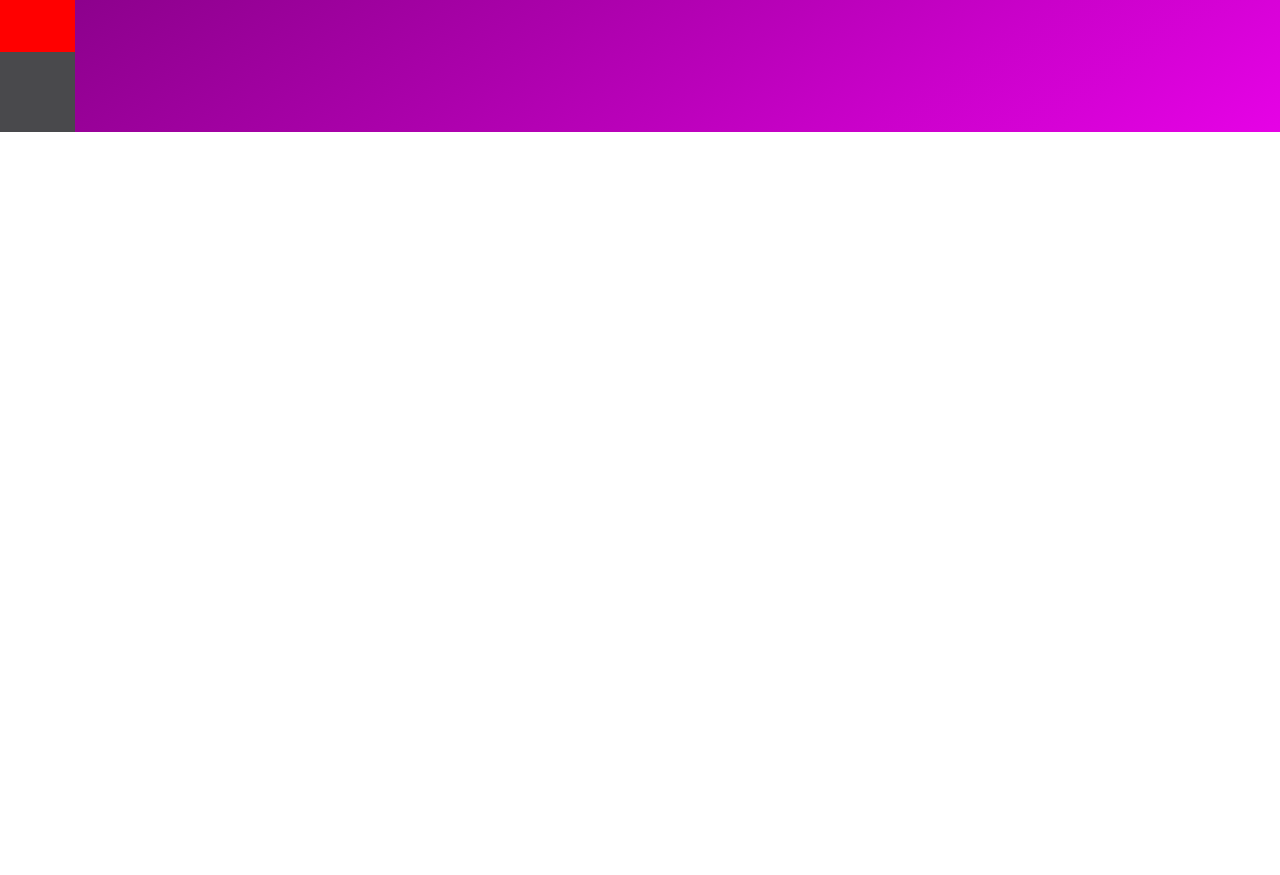
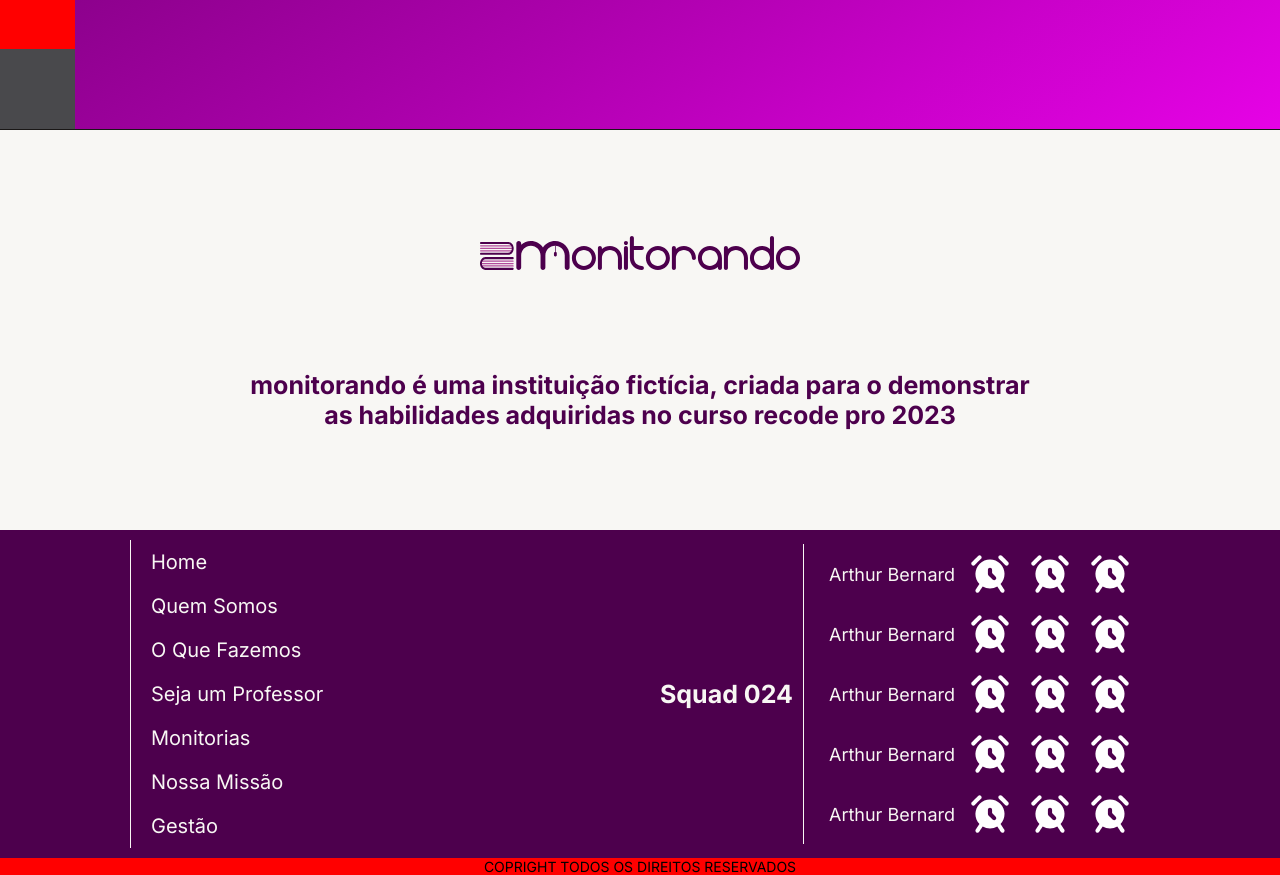
Before and after one commit to Squad024-2023/monitorando-frontend, a Next.js app: page /gestao/disciplinas in a window 1280 px wide. Shown: the part 740-1615 px from the top of the page. Before the commit the page ends 872 px from the top, so only its background shows below. Built offline with nearby package versions, Linux system fonts and the light colour scheme; no server answers.

Commit message:
Feature: Navbar ajustada footer esqueleto feito

```diff
--- a/app/layout.tsx
+++ b/app/layout.tsx
@@ -2,6 +2,7 @@ import type { Metadata } from 'next'
 import { inter, pacifico, sunSeed } from './fonts'
 import './globals.css'
 import Nav from '@/components/nav/nav'
+import Footer from '@/components/footer/footer'
 
 
 export const metadata: Metadata = {
@@ -20,6 +21,7 @@ export default function RootLayout({
       <body className={`${inter.variable} ${pacifico.variable} ${sunSeed.variable}`}>
         <Nav />
         {children}
+        <Footer />
       </body>
     </html>
   )
--- a/app/page.module.css
+++ b/app/page.module.css
@@ -341,6 +341,7 @@
   background-color: rgb(var(--sal-rgb));
   overflow-y: hidden;
 
+
 }
 
 .timeline li:last-child {
@@ -407,6 +408,7 @@
   gap: .5rem;
   font-size: clamp(1.6rem, 2vw, 2rem);
   transform: translateY(-100%);
+  transition: all 600ms ease;
 
 }
 
--- /dev/null
+++ b/components/footer/footer.module.css
@@ -0,0 +1,120 @@
+.footerContainer {
+    width: 100%;
+    height: 100%;
+    display: flex;
+    flex-direction: column;
+    justify-content: center;
+    align-items: center;
+    background-color: red;
+    border-top: .1rem solid rgba(var(--cinza-escuro-rgb), 1);
+
+}
+
+.monitorandoFooter {
+    width: 100%;
+    height: 40rem;
+    display: flex;
+    flex-direction: column;
+    justify-content: space-evenly;
+    align-items: center;
+    padding: .5rem;
+    background-color: rgba(var(--sal-rgb));
+
+}
+
+.monitorandoFooter span {
+    font-size: clamp(1.8rem, 3vw, 2.5rem);
+    font-weight: 700;
+    max-width: 80rem;
+    text-align: center;
+    color: rgba(var(--rosa-escuro-rgb), 1);
+
+}
+
+.footerMain {
+    width: 100%;
+    height: 100%;
+    display: flex;
+    justify-content: space-evenly;
+    align-items: center;
+    flex-wrap: wrap;
+    gap: 5rem;
+    padding: 1rem;
+    background-color: rgba(var(--rosa-escuro-rgb), 1);
+}
+
+.mapaFooter {
+    width: 100%;
+    height: 100%;
+    max-width: 35rem;
+    list-style: none;
+    display: flex;
+    flex-direction: column;
+    justify-content: center;
+    align-items: stretch;
+    font-size: 2rem;
+
+}
+
+.mapaFooter li a {
+    width: 100%;
+    display: flex;
+    justify-content: center;
+    align-items: center;
+    justify-content: flex-start;
+    padding: 1rem 2rem;
+    color: rgb(var(--sal-rgb));
+    border-left: solid .1rem rgba(var(--sal-rgb), 1);
+    transition: all .3s ease-in-out;
+}
+
+.mapaFooter li a:hover {
+    color: rgb(var(--rosa-claro-rgb));
+    border-left: solid .3rem rgba(var(--rosa-claro-rgb), 1);
+}
+
+.sociaisFooter {
+    width: 100%;
+    max-width: 50rem;
+    list-style: none;
+    display: flex;
+    justify-content: center;
+    align-items: center;
+    flex-wrap: wrap;
+    gap: 1rem;
+
+}
+
+.sociaisFooter ul {
+    list-style: none;
+    padding-left: 2rem;
+    border-left: solid .1rem rgba(var(--sal-rgb), 1);
+}
+
+.sociaisFooter h2 {
+    font-size: 2.5rem;
+    color: rgba(var(--sal-rgb), 1);
+}
+
+.sociaisElement {
+    display: flex;
+    gap: 1rem;
+    padding: .5rem;
+}
+
+.sociaisNome {
+    font-size: 1.8rem;
+    display: flex;
+    align-items: center;
+    color: rgba(var(--sal-rgb), 1);
+
+}
+
+.copyFooter {
+    height: 100%;
+    width: auto;
+    display: flex;
+    flex-direction: column;
+    justify-content: space-around;
+    align-items: center;
+}
--- /dev/null
+++ b/components/footer/footer.tsx
@@ -0,0 +1,86 @@
+'use client'
+import { usePathname } from 'next/navigation'
+import styles from './footer.module.css'
+import Link from 'next/link'
+import Logo from '../logo/logo';
+import SociaisLink from '../sociaisLink/sociaisLink';
+import alarme from '@/public/icons/alarm.json'
+
+export default function Footer() {
+
+    const pathname = usePathname();
+
+
+    return (
+        <section className={styles.footerContainer}>
+
+            <div className={styles.monitorandoFooter}>
+                <Logo />
+                <span>monitorando é uma instituição fictícia, criada para o
+                    demonstrar as habilidades adquiridas no curso recode pro 2023
+                </span>
+            </div>
+            <div className={styles.footerMain}>
+                <ul className={styles.mapaFooter}>
+                    <li><Link className={pathname === '/' ? styles.active : ''} href='/'>Home</Link></li>
+                    <li><Link className={pathname === '/' ? styles.active : ''} href='/'>Quem Somos</Link></li>
+                    <li><Link href='/'>O Que Fazemos</Link></li>
+                    <li><Link href='/'>Seja um Professor</Link></li>
+                    <li><Link href='/'>Monitorias</Link></li>
+                    <li><Link href='/'>Nossa Missão</Link></li>
+                    <li><Link href='/gestao'>Gestão</Link></li>
+                </ul>
+                <div className={styles.sociaisFooter}>
+                    <h2>Squad 024</h2>
+                    <ul>
+                        <li>
+                            <div className={styles.sociaisElement}>
+                                <span className={styles.sociaisNome}>Arthur Bernard</span>
+                                <SociaisLink link='/' ani={alarme}/>
+                                <SociaisLink link='/' ani={alarme}/>
+                                <SociaisLink link='/' ani={alarme}/>
+                            </div>
+                        </li>
+                        <li>
+                            <div className={styles.sociaisElement}>
+                                <span className={styles.sociaisNome}>Arthur Bernard</span>
+                                <SociaisLink link='/' ani={alarme}/>
+                                <SociaisLink link='/' ani={alarme}/>
+                                <SociaisLink link='/' ani={alarme}/>
+                            </div>
+                        </li>
+                        <li>
+                            <div className={styles.sociaisElement}>
+                                <span className={styles.sociaisNome}>Arthur Bernard</span>
+                                <SociaisLink link='/' ani={alarme}/>
+                                <SociaisLink link='/' ani={alarme}/>
+                                <SociaisLink link='/' ani={alarme}/>
+                            </div>
+                        </li>
+                        <li>
+                            <div className={styles.sociaisElement}>
+                                <span className={styles.sociaisNome}>Arthur Bernard</span>
+                                <SociaisLink link='/' ani={alarme}/>
+                                <SociaisLink link='/' ani={alarme}/>
+                                <SociaisLink link='/' ani={alarme}/>
+                            </div>
+                        </li>
+                        <li>
+                            <div className={styles.sociaisElement}>
+                                <span className={styles.sociaisNome}>Arthur Bernard</span>
+                                <SociaisLink link='/' ani={alarme}/>
+                                <SociaisLink link='/' ani={alarme}/>
+                                <SociaisLink link='/' ani={alarme}/>
+                            </div>
+                        </li>
+                    </ul>
+                </div>
+            </div>
+            <div className={styles.copyFooter}>
+                <p>COPRIGHT TODOS OS DIREITOS RESERVADOS</p>
+            </div>
+
+        </section>
+
+    )
+}
--- a/components/nav/nav.tsx
+++ b/components/nav/nav.tsx
@@ -15,9 +15,8 @@ export default function Nav() {
       <menu className={styles.menuNav}>
         <li><Link className={pathname === '/'?styles.active:''} href='/'>Quem Somos</Link></li>
         <li><Link href='/'>O Que Fazemos</Link></li>
-        <li><Link href='/'>Seja um Professor</Link></li>
         <li><Link href='/'>Monitorias</Link></li>
-        <li><Link href='/'>Nossa Missão</Link></li>
+        <li><Link href='/'>Login</Link></li>
         <li><Link href='/gestao'>Gestão</Link></li>
       </menu>
       <Doar />
--- /dev/null
+++ b/components/sociaisLink/sociaisLink.module.css
@@ -0,0 +1,10 @@
+.sociaisLink {
+
+}
+.lottie{
+    display: flex;
+    align-items: center;
+    justify-content: center;
+    width: 5rem;
+    aspect-ratio: 1/1;
+}
--- /dev/null
+++ b/components/sociaisLink/sociaisLink.tsx
@@ -0,0 +1,46 @@
+import Link from "next/link";
+import lottie from "lottie-web";
+import styles from './sociaisLink.module.css';
+import { useRef, useEffect } from 'react';
+
+
+type Props = {
+    link: string,   //link para onde o botão vai
+    ani: any        //usado para o lottie de animação do botão
+}
+
+export default function SociaisLink({ ani, link }: Props) {
+
+    const container = useRef<HTMLDivElement | null>(null) //necessário para a animação do lottie funcionar no hover do botão inteiro
+    const aniInstanceRef = useRef<any>(null) //necessário para cada botão ter sua própria instância do lottie
+
+    useEffect(() => {
+        if (container.current) {
+            aniInstanceRef.current = lottie.loadAnimation({
+                container: container.current,
+                loop: false,
+                autoplay: false,
+                animationData: ani,
+            });
+
+            return () => {
+                if (aniInstanceRef.current) {
+                    aniInstanceRef.current.destroy();
+                }
+            };
+        }
+    }, [ani]);
+
+    return (
+        <Link
+         className={styles.sociaisLink}
+            href={link}
+            onMouseEnter={() => aniInstanceRef.current && aniInstanceRef.current.play()}
+            onMouseLeave={() => aniInstanceRef.current && aniInstanceRef.current.stop()}
+        >
+            <div ref={container}
+                className={styles.lottie}>
+            </div>
+        </Link>
+    )
+}
```
Also changed, not shown: app/page.tsx (+10 -9 lines).
